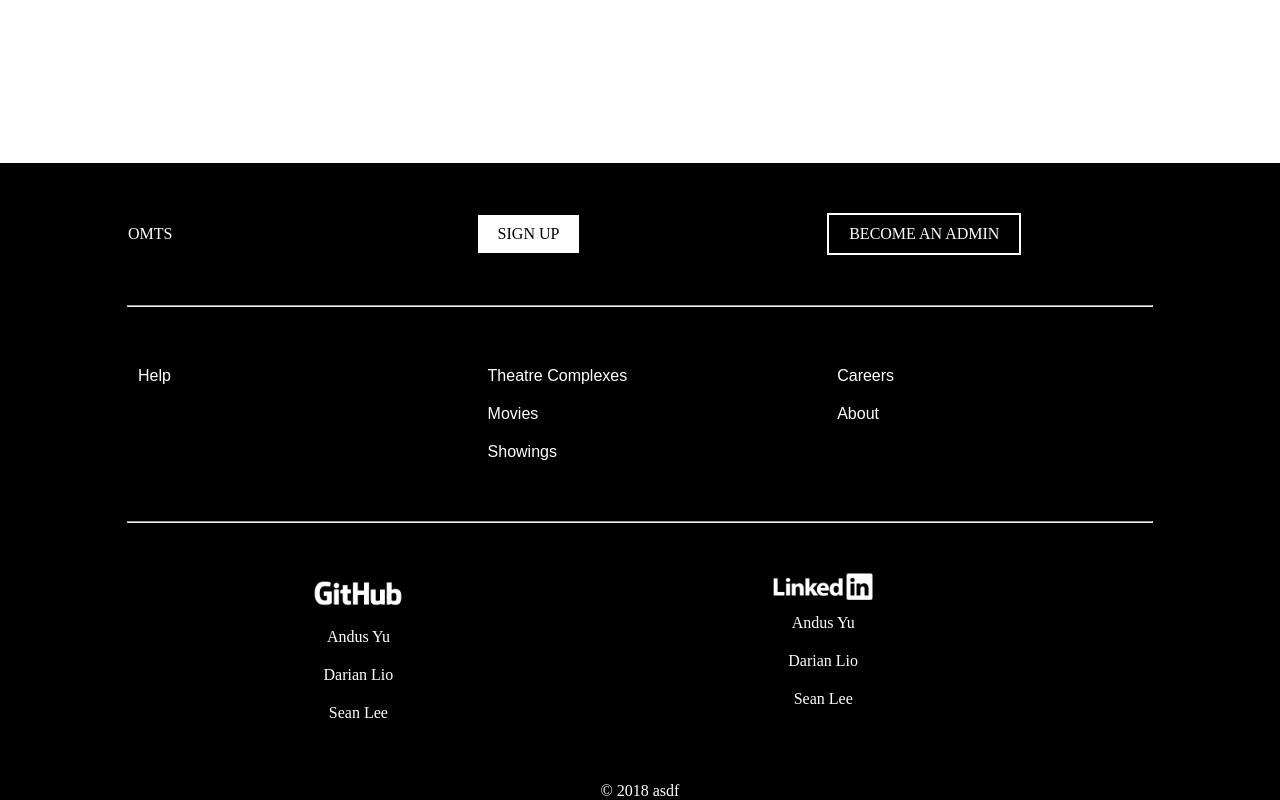
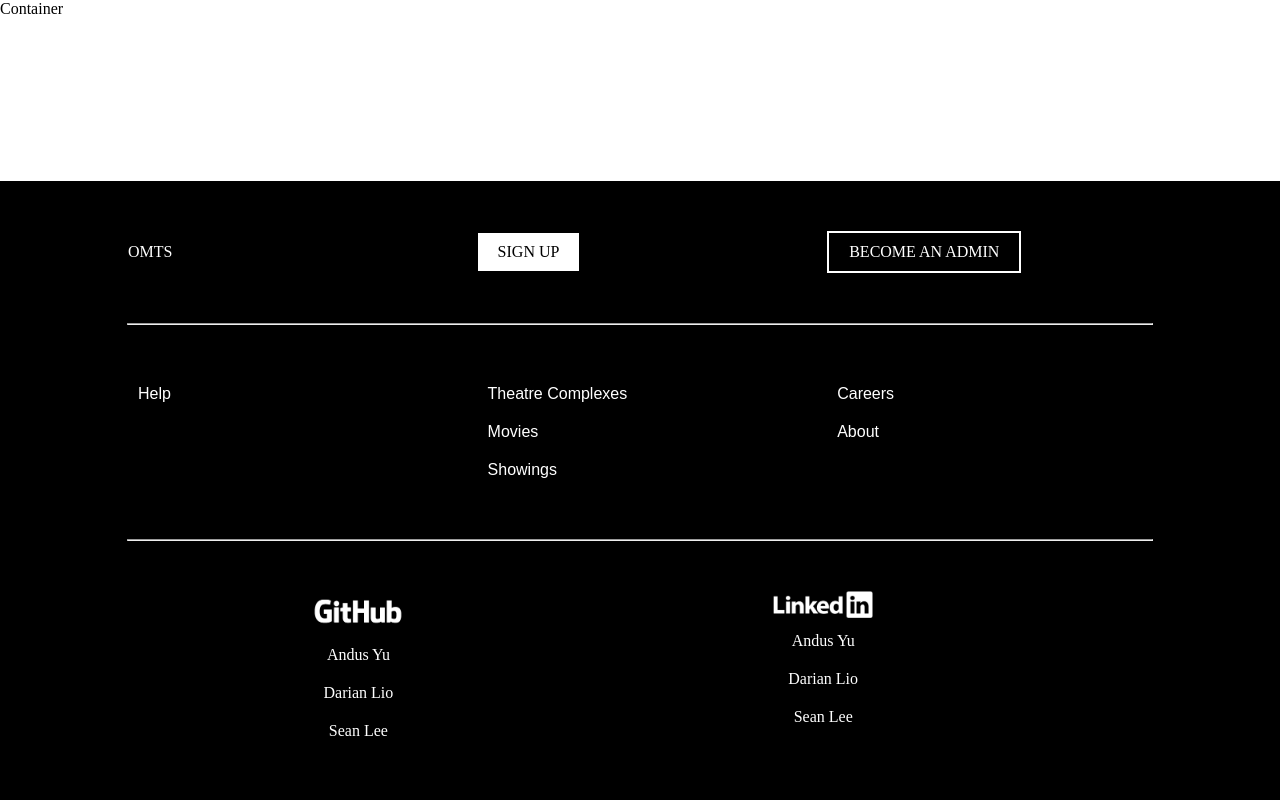
Before and after one commit to andusy/CMPE332-OMTS, a plain HTML site: page index.html in a window 1280 px wide. Drawn offline with Linux system fonts and the light colour scheme.

Commit message:
sticky footer

```diff
--- a/css/style.css
+++ b/css/style.css
@@ -20,16 +20,17 @@ time, mark, audio, video {
 }
 
 body{
-
+  display: flex;
+  min-height: 100vh;
+  flex-direction: column;
 }
 
 #container{
-
+  flex: 1;
 }
 
 footer{
   background-color: #000;
-  position: absolute;
   right: 0;
   bottom: 0;
   left: 0;
@@ -140,8 +141,3 @@ hr{
 #footer-linkedin img{
   width: 100px;
 }
-
-#copyright{
-  color: #fff;
-  text-align: center;
-}
--- a/index.html
+++ b/index.html
@@ -6,6 +6,7 @@
   </head>
   <body>
     <div id = "container">
+      <h1>Container</h1>
     </div>
     <footer>
       <div id = "footer-user">
@@ -57,9 +58,6 @@
           </ul>
         </div>
       </div>
-
-      <p id = "copyright">&copy; 2018 asdf</p>
-
     </footer>
   </body>
 </html>
```
